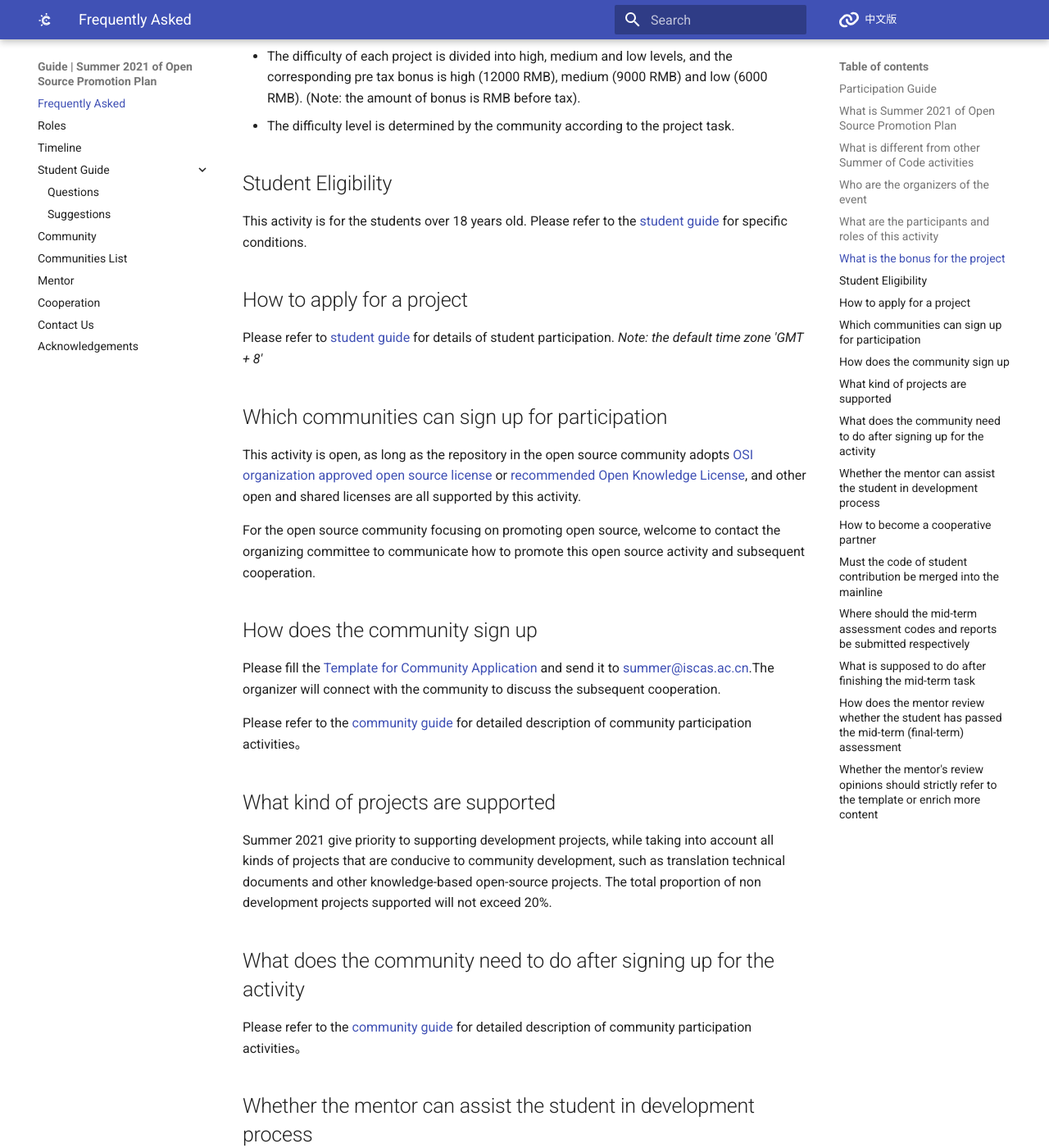
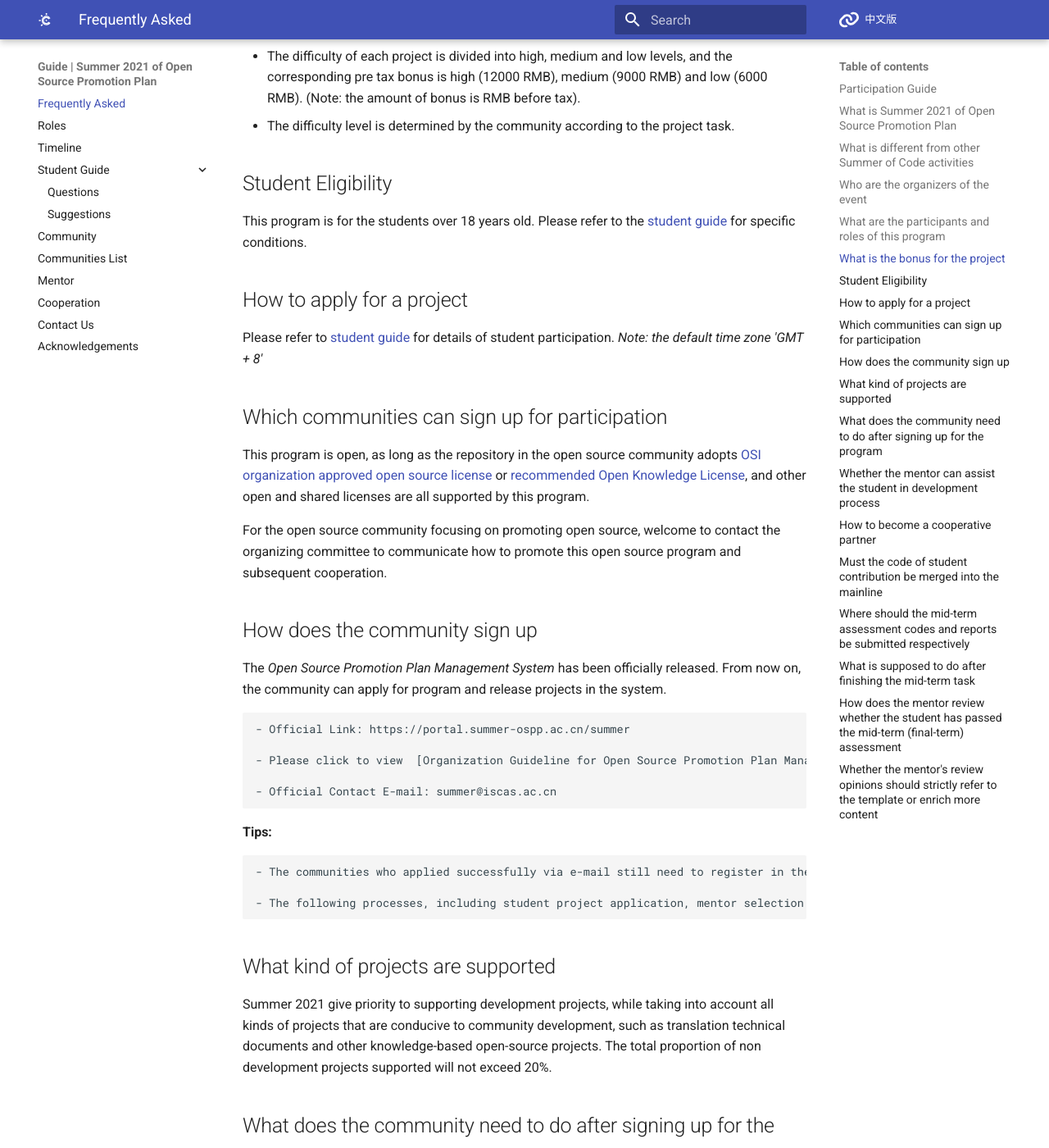
Before and after one commit to summer-ospp/help-en, an MkDocs documentation site: the page built from docs/index.md, in a window 1280 px wide and 1400 px high, scrolled down 2143 px. Shown: the whole window at 82% size. Built offline with MkDocs 1.6.1 and Material for MkDocs 9.7.7, drawn with Linux system fonts in a browser that asks for light colours; comment, search, counter and statistics services are not loaded; some of the changed text lies outside the part shown.

Commit message:
Update index.md

```diff
--- a/docs/index.md
+++ b/docs/index.md
@@ -8,14 +8,14 @@
 
 Other help guide:
 
-- [Activity Timeline](timeline.md)
+- [Timeline](timeline.md)
 - [Communities List](communities-list.md)
 - [Cooperative Extension](cooperation.md)
 - [Contact us](contactus.md)
 
 ## What is Summer 2021 of Open Source Promotion Plan
 
-Summer 2021 of Open Source Promotion Plan (hereinafter referred to as summer 2021) is a summer activity for college students jointly organized by Institute of Software Chinese Academy of Sciences and openEuler community. It aims to encourage college students to actively participate in the development and maintenance of open source software and promote the vigorous development of excellent open source software community. We will cooperate with major open source communities to provide projects for the development and maintenance of important open source software, and will open enrollment to college students around the world.
+Summer 2021 of Open Source Promotion Plan (hereinafter referred to as summer 2021) is a summer program for college students jointly organized by Institute of Software Chinese Academy of Sciences and openEuler community. It aims to encourage college students to actively participate in the development and maintenance of open source software and promote the vigorous development of excellent open source software community. We will cooperate with major open source communities to provide projects for the development and maintenance of important open source software, and will open enrollment to college students around the world.
 
 Students can choose the projects they are interested in to apply, and obtain the opportunity of the senior maintainer (community mentor) to guide them. According to the difficulty and completion of the project, participants will also receive the bonus of "Summer 2021 of Open Source Promotion Plan" .
 
@@ -31,17 +31,17 @@ Inspired by other Summer of Code activities, this event hopes to further promote
 
 2. Support more types of open source projects
 
-   - This activity supports the adoption of [OSI organization certified open source license](https://opensource.org/licenses) In addition to the open source software project, it also supports the adoption of [recommended Open Knowledge License](community.md#recommended-open-knowledge-license) Open source knowledge projects, such as technical documents, knowledge documents, etc.
+   - This program supports the adoption of [OSI organization certified open source license](https://opensource.org/licenses) In addition to the open source software project, it also supports the adoption of [recommended Open Knowledge License](community.md#recommended-open-knowledge-license) Open source knowledge projects, such as technical documents, knowledge documents, etc.
 
-3. More diverse forms of activity organization
+3. More diverse forms of organization
 
    - In addition to encouraging students to contribute to the community, the organizing committee hopes to introduce the concept of open source to the students and help them understand the open source culture and participate in the open source community.
 
 ## Who are the organizers of the event
 
-This activity is organized by Institute of software Chinese Academy of Sciences and openEuler community. 'Summer 2021' is the second series activity. More institutions are welcome to participate.
+This program is organized by Institute of software Chinese Academy of Sciences and openEuler community. 'Summer 2021' is the second series program. More institutions are welcome to participate.
 
-## What are the participants and roles of this activity
+## What are the participants and roles of this program
 
 The main roles of participants are students, community and mentor.
 
@@ -56,7 +56,7 @@ The main roles of participants are students, community and mentor.
 
 ## Student Eligibility
 
-This activity is for the students over 18 years old. Please refer to the [student guide](student.md) for specific conditions.
+This program is for the students over 18 years old. Please refer to the [student guide](student.md) for specific conditions.
 
 ## How to apply for a project
 
@@ -64,23 +64,33 @@ Please refer to [student guide](student.md) for details of student participation
 
 ## Which communities can sign up for participation
 
-This activity is open, as long as the repository in the open source community adopts [OSI organization approved open source license](https://opensource.org/licenses) or [recommended Open Knowledge License](community.md#recommended-open-knowledge-license), and other open and shared licenses are all supported by this activity.
+This program is open, as long as the repository in the open source community adopts [OSI organization approved open source license](https://opensource.org/licenses) or [recommended Open Knowledge License](community.md#recommended-open-knowledge-license), and other open and shared licenses are all supported by this program.
 
-For the open source community focusing on promoting open source, welcome to contact the organizing committee to communicate how to promote this open source activity and subsequent cooperation.
+For the open source community focusing on promoting open source, welcome to contact the organizing committee to communicate how to promote this open source program and subsequent cooperation.
 
 ## How does the community sign up
 
-Please fill the [Template for Community Application](./assets/template-for-community-application.txt) and send it to [summer@iscas.ac.cn](mailto:summer@iscas.ac.cn).The organizer will connect with the community to discuss the subsequent cooperation.
+The *Open Source Promotion Plan Management System* has been officially released. From now on, the community can apply for program and release projects in the system.
 
-Please refer to the [community guide](community.md) for detailed description of community participation activities。
+    - Official Link: https://portal.summer-ospp.ac.cn/summer
+
+    - Please click to view  [Organization Guideline for Open Source Promotion Plan Management System](https://github.com/summer-ospp/help/blob/main/docs/assets/Organization%20Guideline%20for%20Open%20Source%20Promotion%20Plan%20Management%20System.pdf)
+
+    - Official Contact E-mail: summer@iscas.ac.cn
+
+   **Tips:**
+
+    - The communities who applied successfully via e-mail still need to register in the system and fill out the information.
+
+    - The following processes, including student project application, mentor selection of students, mid-term review as well as final review, will be operated in the system, which will be released in coming weeks.
 
 ## What kind of projects are supported
 
 Summer 2021 give priority to supporting development projects, while taking into account all kinds of projects that are conducive to community development, such as translation technical documents and other knowledge-based open-source projects. The total proportion of non development projects supported will not exceed 20%.
 
-## What does the community need to do after signing up for the activity
+## What does the community need to do after signing up for the program
 
-Please refer to the [community guide](community.md) for detailed description of community participation activities。
+Please refer to the [community guide](community.md) for detailed description of community participation program.
 
 ## Whether the mentor can assist the student in development process
 
@@ -88,7 +98,7 @@ Tutors can't guide students to develop through code, and can't help students deb
 
 ## How to become a cooperative partner
 
-As long as it supports this open source activity, it will help promote this activity. Whether it's companies, scientific research institutes, universities or other organizations, we welcome to be our partners to promote this activity. We also hope to establish a long-term cooperative relationship to promote the development of domestic open source ecology.
+As long as it supports this open source program, it will help promote this program. Whether it's companies, scientific research institutes, universities or other organizations, we welcome to be our partners to promote this program. We also hope to establish a long-term cooperative relationship to promote the development of domestic open source ecology.
 
 For details of cooperative promotion, please check [cooperative promotion](cooperation.md)
 
@@ -108,6 +118,7 @@ It's up to the organizing committee to decide whether to continue to contribute
 ## How does the mentor review whether the student has passed the mid-term (final-term) assessment
 
 1. In terms of progress, tutors should consider the actual development situation of students and the difficulty of development tasks to determine whether they are in line with the relevant planning of the project plan;
+
 2. In terms of results, the tutor should confirm that the interim (final) results submitted by the students meet the objectives of the project;
 
 ## Whether the mentor's review opinions should strictly refer to the template or enrich more content
```
